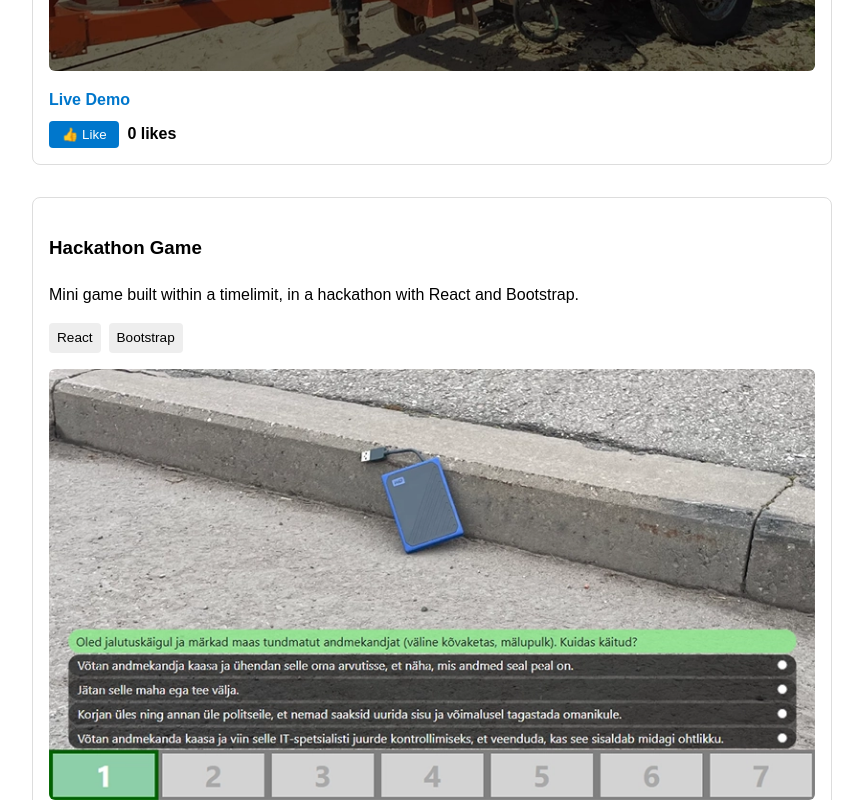
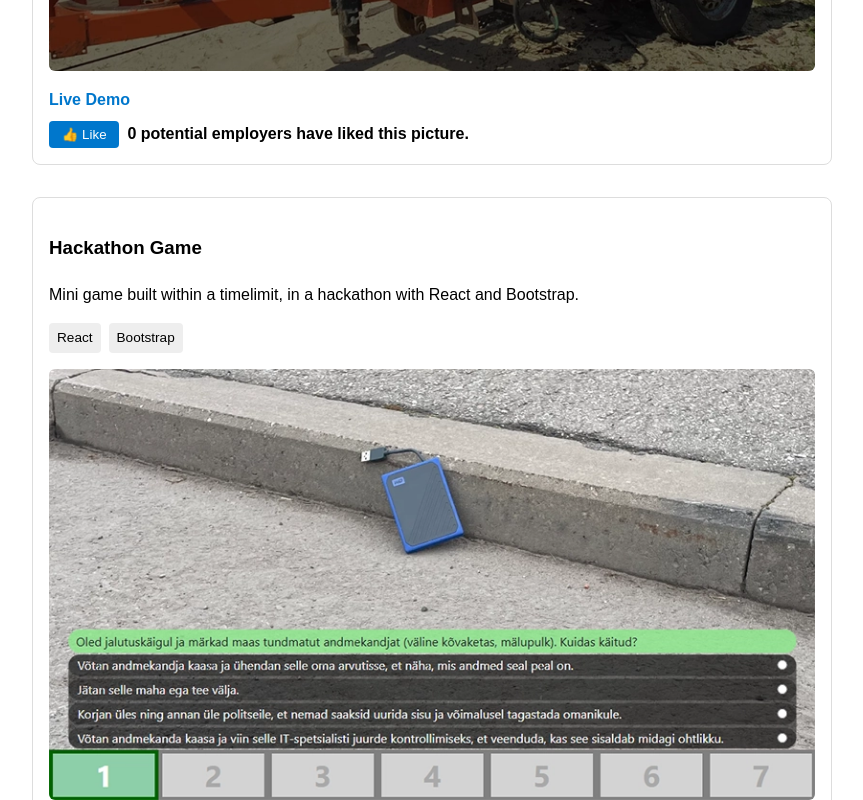
Before and after one commit to TanelPauls/portfolio, a React (Vite) app: page / in a window 1280 px wide. Shown: the part 1540-2340 px from the top of the page, without its empty margins (208-1071 px from the left). Built offline with nearby package versions, Linux system fonts and the light colour scheme; no server answers.

Commit message:
changed text a lttile

```diff
--- a/src/App.jsx
+++ b/src/App.jsx
@@ -202,7 +202,10 @@ function App() {
                 >
                   👍 Like
                 </button>
-                <span>{likeCounts[project.id] || 0} likes</span>
+                <span>
+                  {likeCounts[project.id] || 0} potential employers have liked
+                  this picture.
+                </span>
               </div>
             </div>
           ))}
```
Also changed, not shown: 2 other files (tests, documents, lock files or other folders).
